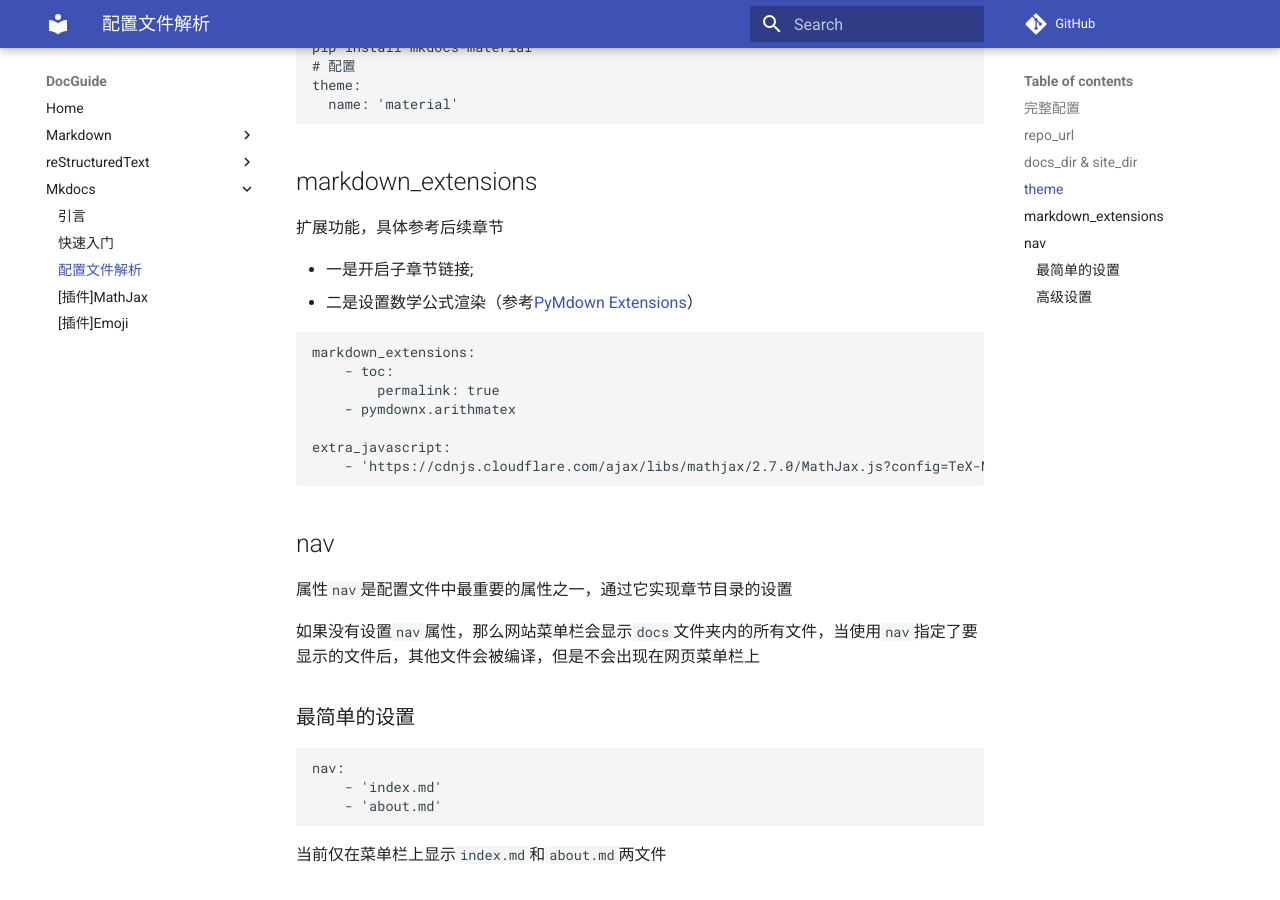
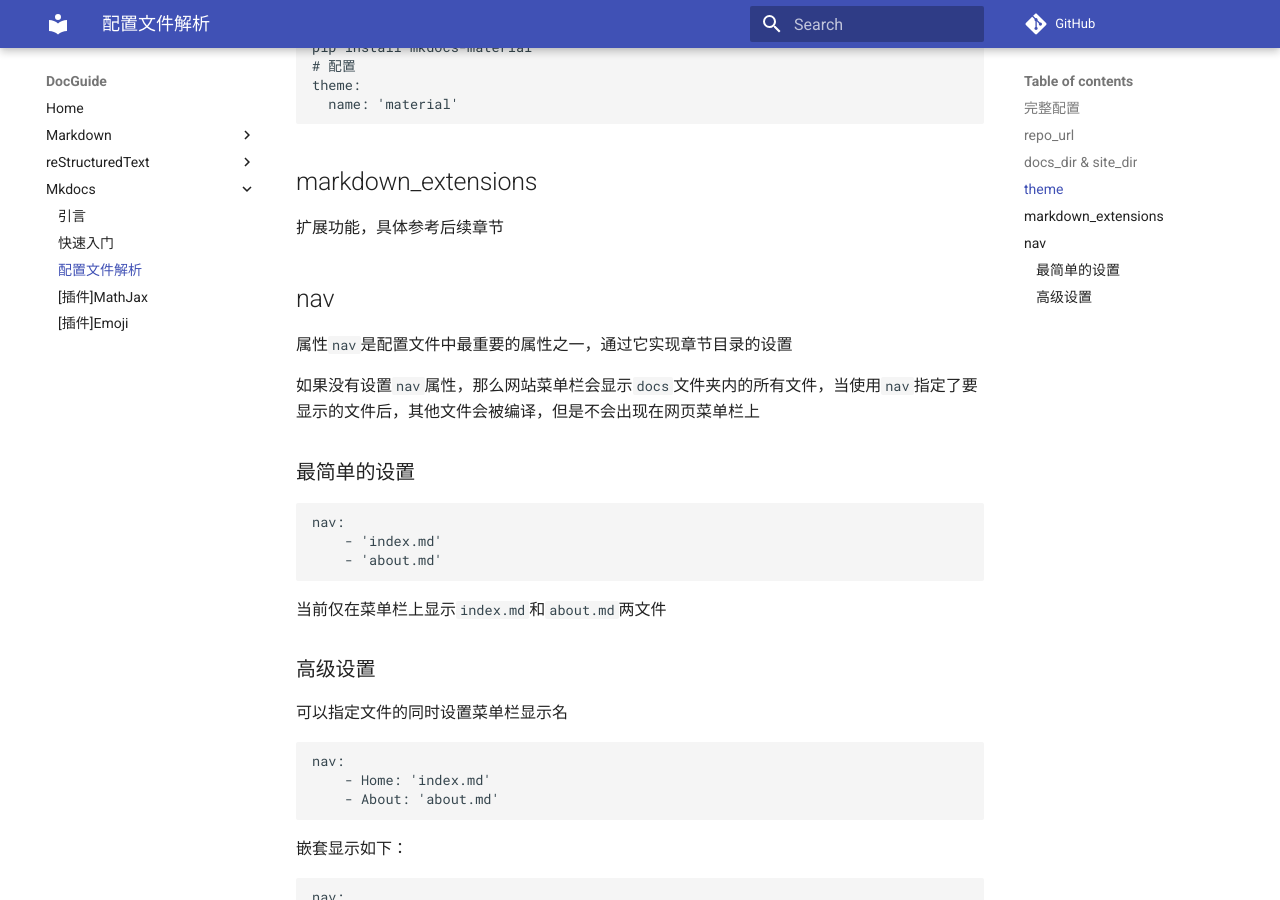
Before and after one commit to ZJDoc/DocGuide, an MkDocs documentation site: the page built from docs/mkdocs/配置文件解析.md, in a window 1280 px wide and 900 px high, scrolled down 1639 px. Built offline with MkDocs 1.6.1 and Material for MkDocs 9.7.7, drawn with Linux system fonts in a browser that asks for light colours; comment, search, counter and statistics services are not loaded.

Commit message:
docs(mkdocs): update

````diff
--- a/docs/mkdocs/配置文件解析.md
+++ b/docs/mkdocs/配置文件解析.md
@@ -82,19 +82,6 @@ theme:
 
 扩展功能，具体参考后续章节
 
-* 一是开启子章节链接;
-* 二是设置数学公式渲染（参考[PyMdown Extensions](https://squidfunk.github.io/mkdocs-material/extensions/pymdown/)）
-
-```
-markdown_extensions:
-    - toc:
-        permalink: true
-    - pymdownx.arithmatex
-
-extra_javascript:
-    - 'https://cdnjs.cloudflare.com/ajax/libs/mathjax/2.7.0/MathJax.js?config=TeX-MML-AM_CHTML'
-```
-
 ## nav
 
 属性`nav`是配置文件中最重要的属性之一，通过它实现章节目录的设置
````
Also changed, not shown: docs/index.md (+1 -1 lines).
